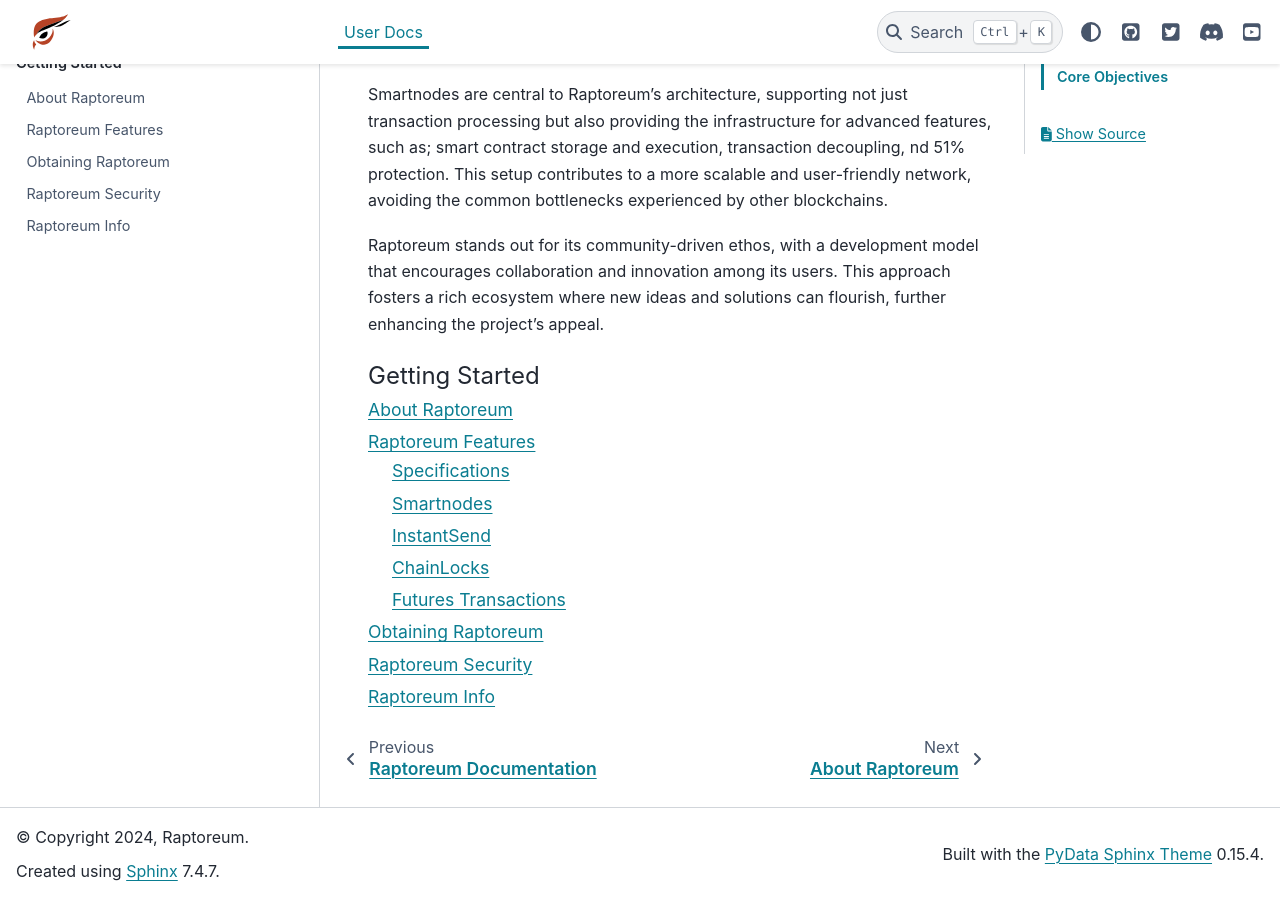
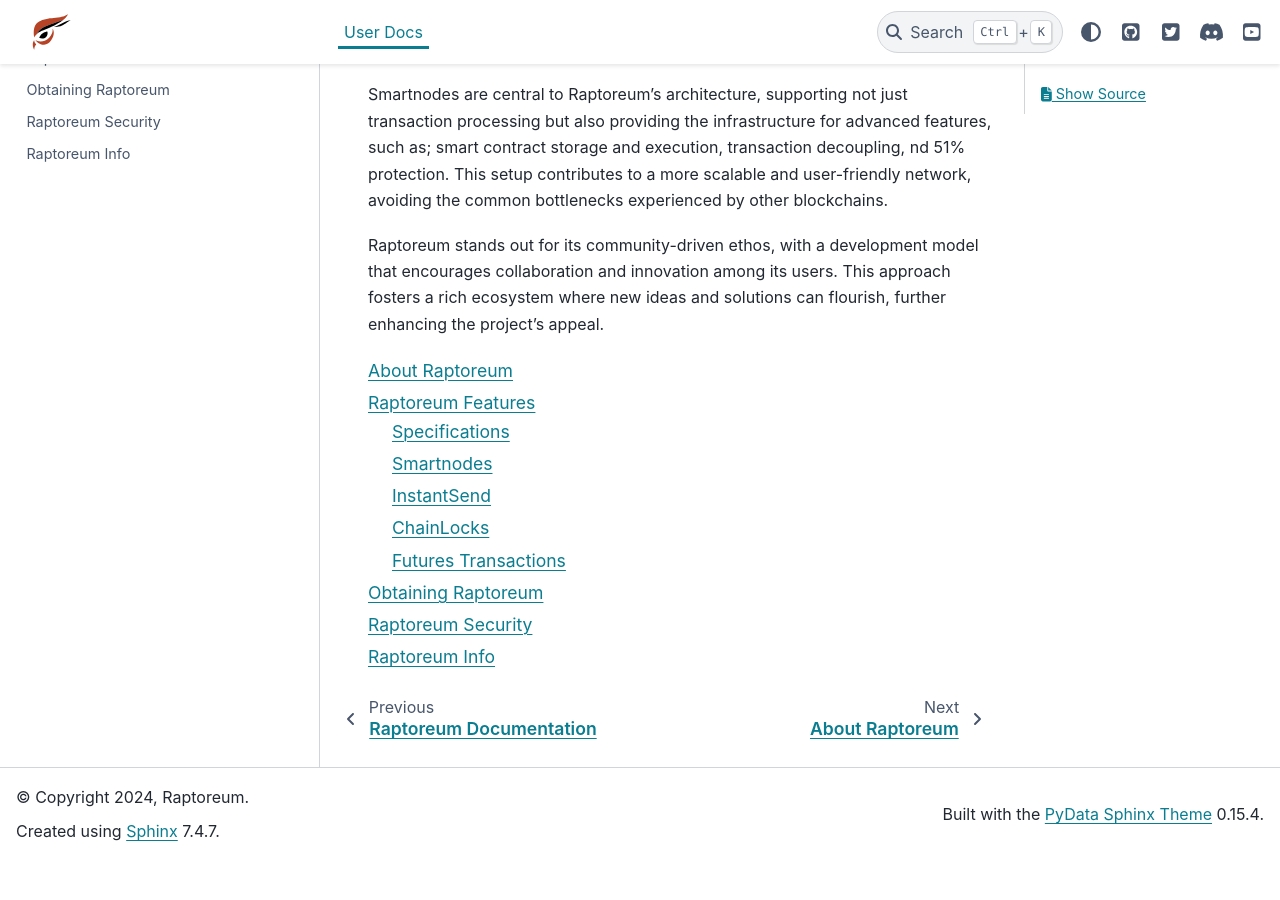
Before and after one commit to lorne-rtm/rtm-docs, a Sphinx documentation site: the page built from docs/user_docs/index.rst, in a window 1280 px wide and 900 px high, scrolled down 1180 px. Built offline with Sphinx 7.4.7 and the PyData theme 0.15.4, drawn with Linux system fonts in a browser that asks for light colours; pages that are not in the unit, such as notebooks, are missing from menus; after the commit the page ends 2041 px from its top, so only the background shows below that.

Commit message:
Update index.rst

```diff
--- a/docs/user_docs/index.rst
+++ b/docs/user_docs/index.rst
@@ -44,7 +44,6 @@
 
 .. toctree::
    :maxdepth: 2
-   :caption: Getting Started
 
    getting_started/about
    getting_started/features
```
